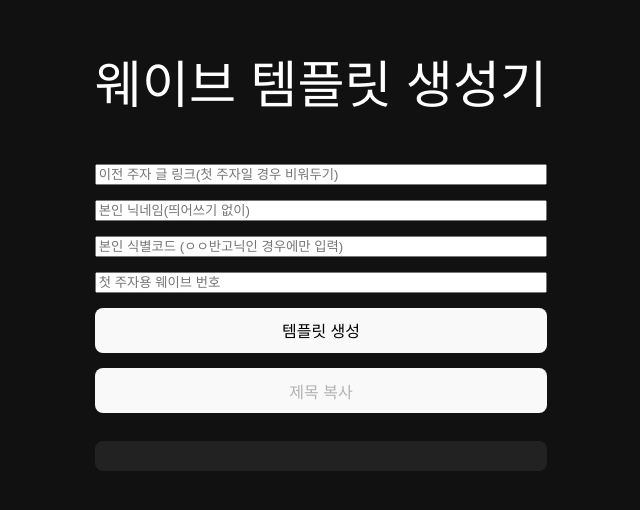
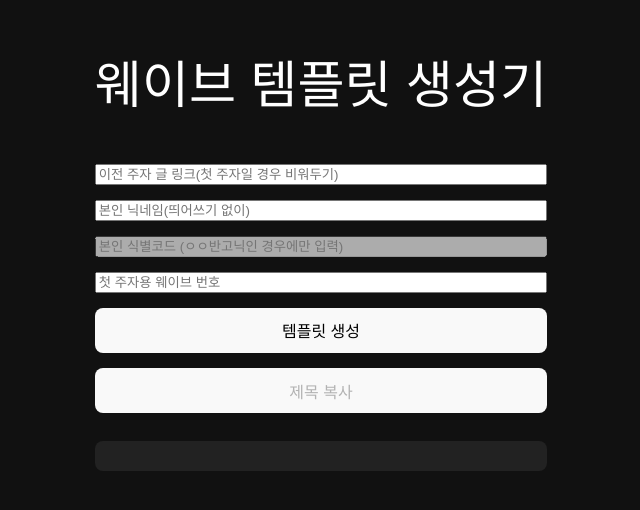
Before and after one commit to 36DB/wave-template-generator, a React (Vite) app: page / in a window 1280 px wide. Shown: the part 146-656 px from the top of the page, without its empty margins (319-959 px from the left). Built offline with nearby package versions, Linux system fonts and the light colour scheme.

Commit message:
Some edits

```diff
--- a/src/App.jsx
+++ b/src/App.jsx
@@ -43,7 +43,9 @@ export default function App() {
 
       setLoading(true);
 
-      const template = await fetch(`${import.meta.env.BASE_URL}template.txt`).then((r) => r.text());
+      const template = await fetch(
+        `${import.meta.env.BASE_URL}template.txt`
+      ).then((r) => r.text());
 
       // ===== 이전 글에서 가져올 값 =====
       let prevWaveNumber = "";
@@ -132,7 +134,9 @@ export default function App() {
 
   // ✅ 제목 복사 버튼 핸들러
   const handleCopyTitle = async () => {
-    const waveNum = (link.trim() ? currentWaveNumber : manualWaveNumber.trim()) || currentWaveNumber;
+    const waveNum =
+      (link.trim() ? currentWaveNumber : manualWaveNumber.trim()) ||
+      currentWaveNumber;
 
     if (!waveNum) {
       alert("먼저 템플릿을 생성하거나(크롤링) 첫 주자 웨이브 번호를 입력해주세요.");
@@ -149,6 +153,9 @@ export default function App() {
     (!!currentWaveNumber && currentWaveNumber.trim().length > 0) ||
     (!link.trim() && manualWaveNumber.trim().length > 0);
 
+  // ✅ 'ㅇㅇ'일 때만 식별코드 입력 활성화
+  const isAnon = name.trim() === "ㅇㅇ";
+
   return (
     <div className="container">
       <h1>웨이브 템플릿 생성기</h1>
@@ -164,13 +171,22 @@ export default function App() {
         type="text"
         placeholder="본인 닉네임(띄어쓰기 없이)"
         value={name}
-        onChange={(e) => setName(e.target.value)}
+        onChange={(e) => {
+          const next = e.target.value;
+          setName(next);
+
+          // ✅ 'ㅇㅇ'이 아니면 식별코드 입력 비활성 + 값도 비움
+          if (next.trim() !== "ㅇㅇ") {
+            setCode("");
+          }
+        }}
       />
 
       <input
         type="text"
         placeholder="본인 식별코드 (ㅇㅇ반고닉인 경우에만 입력)"
         value={code}
+        disabled={!isAnon}
         onChange={(e) => setCode(e.target.value)}
       />
 
```
Also changed, not shown: public/template.txt.
